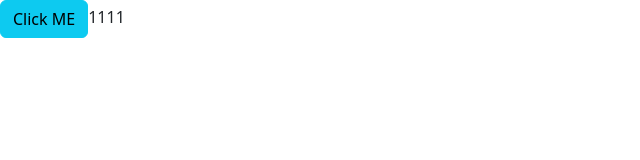
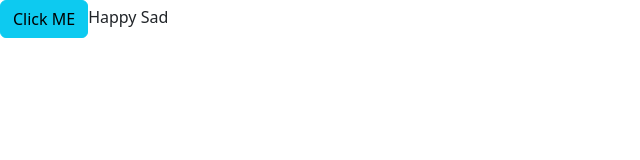
Before and after one commit to NateAra/GameFinder, a React (Vite) app in the folder game-finder/: page / in a window 1280 px wide. Shown: the top 160 px of the page, without its empty margins (0-640 px from the left). Built offline with nearby package versions, Linux system fonts and the light colour scheme.

Commit message:
Experimenting with updating arrays

```diff
--- a/game-finder/src/App.tsx
+++ b/game-finder/src/App.tsx
@@ -1,27 +1,23 @@
 import { useState } from "react";
 
 const App = () => {
-  const [customer, setCustomer] = useState({
-    name: "Nate",
-    address: {
-      city: "Trondheim",
-      zipCode: 1111,
-    },
-  });
+  const [tag, setTag] = useState(['Happy', ' Sad']);
 
-  const handleclick = () => {
-    setCustomer({
-      ...customer,
-      address: { ...customer.address, zipCode: 9999 },
-    });
-  };
+  const handleClick = () => {
+    // setTag([...tag, ' Cheerful']);
+
+    setTag(tag.filter(tag => tag !== ' Sad'));
+
+    //Update
+    // setTag(tag.map(tag => tag === 'Happy' ? 'Happiness' : tag));
+  }
 
   return (
     <div>
-      <button className="btn btn-info" onClick={handleclick}>
+      <button className="btn btn-info" onClick={handleClick}>
         Click ME
       </button>
-      {customer.address.zipCode}
+      {tag}
     </div>
   );
 };
```
Also changed, not shown: game-finder/src/components/Message.tsx (deleted, +0 -9 lines).
